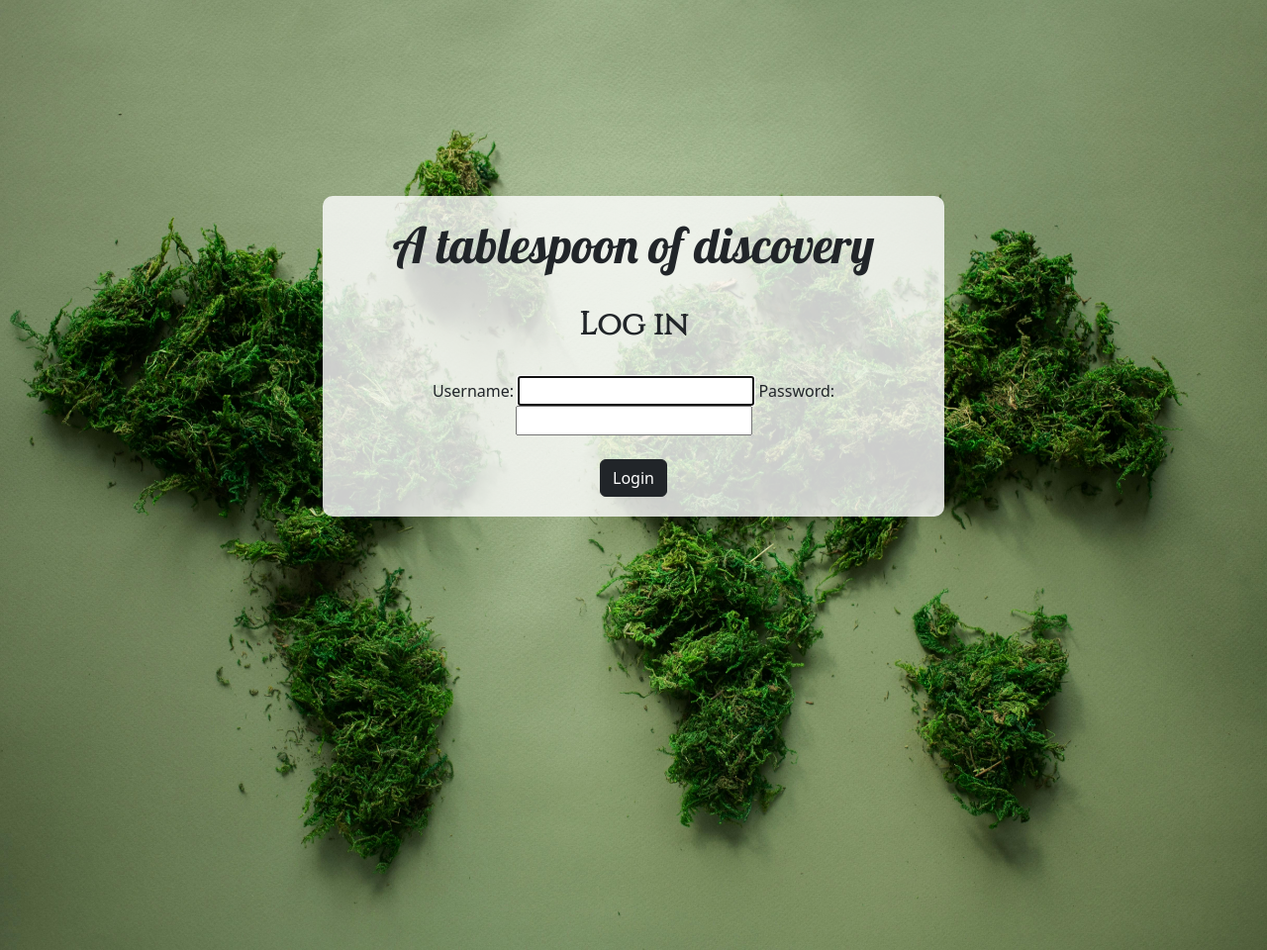
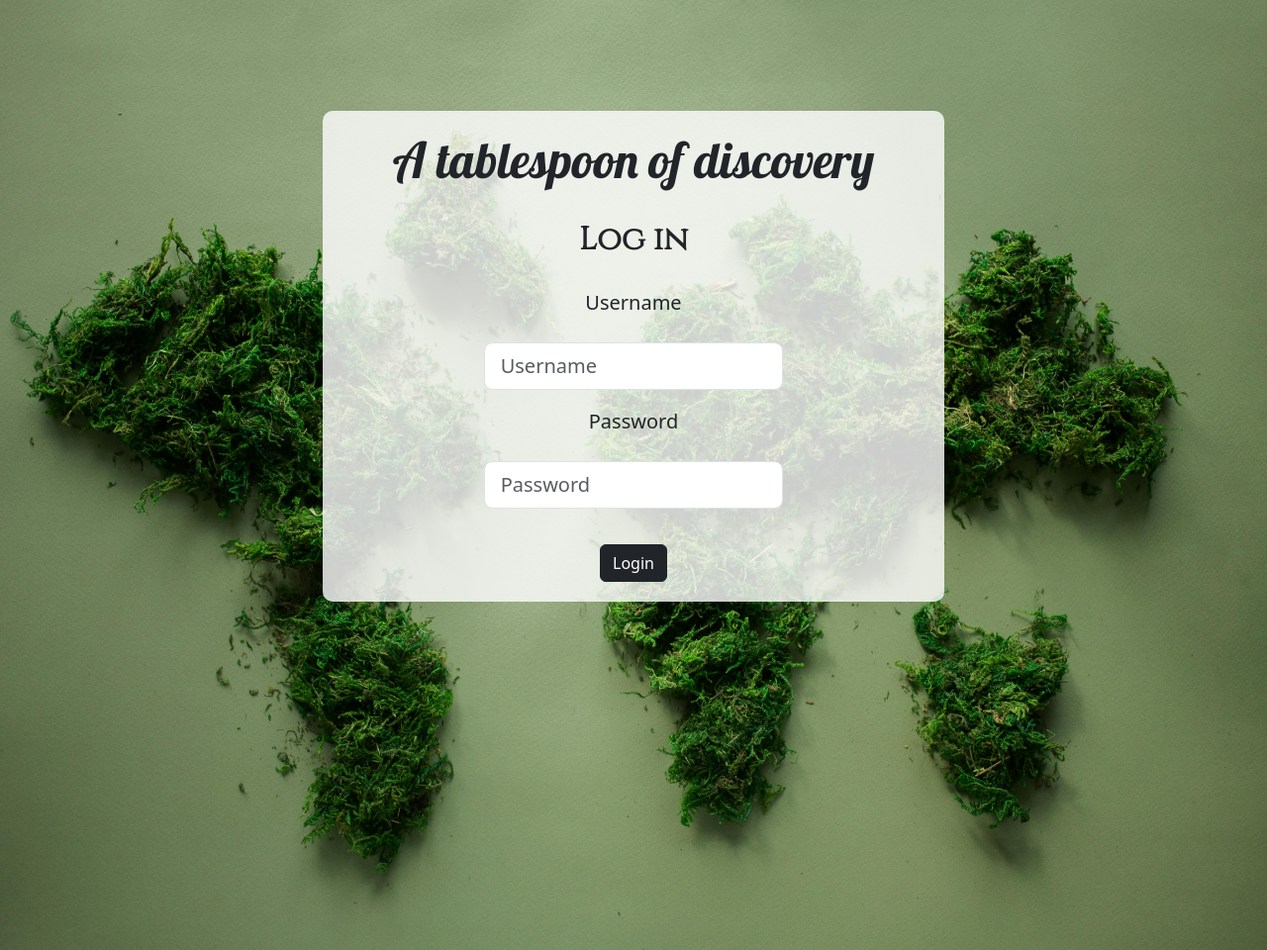
Before and after one commit to AlexaCai/recipe-app-django, a Django app: page /login/ in a window 1280 px wide. Shown: the part 102-1062 px from the top of the page at 99% size. Run offline with Django 4.2, Linux system fonts and the light colour scheme.

Commit message:
Updates on login and logout pages styling

```diff
--- a/Django-project/A2_Recipe_App/src/recipe_project/settings.py
+++ b/Django-project/A2_Recipe_App/src/recipe_project/settings.py
@@ -118,7 +118,10 @@ USE_TZ = True
 # Static files (CSS, JavaScript, Images)
 # https://docs.djangoproject.com/en/4.2/howto/static-files/
 
-STATIC_URL = 'static/'
+STATIC_URL = '/static/'
+STATICFILES_DIRS=[
+   BASE_DIR / 'static'
+]
 
 MEDIA_URL = '/media/'
 MEDIA_ROOT= BASE_DIR / 'media'
--- /dev/null
+++ b/Django-project/A2_Recipe_App/src/static/css/style.css
@@ -0,0 +1,134 @@
+/* CSS for the login and logout page */
+
+.header-display {
+    padding: 20px;
+    padding-left: 40px;
+    padding-right: 40px;
+    font-size: 20px;
+    background-color: rgb(255, 255, 255);
+}
+
+@media (max-width: 325px) {
+    .header-display {
+        font-size: 13px;
+    }
+}
+
+@media (max-width: 280px) {
+    .header-display {
+        font-size: 12px;
+    }
+}
+
+.logo-container {
+    position: absolute;
+    left: 1px;
+    height: 50px;
+    display: flex;
+    align-items: center;
+}
+
+.logo-image {
+    height: 100%;
+    width: auto;
+    object-fit: contain;
+}
+
+@media (max-width: 900px) {
+    .logo-image {
+        margin-left: 0px;
+    }
+}
+
+@media (max-width: 325px) {
+    .logo-image {
+        height: 80%;
+    }
+}
+
+@media (max-width: 325px) {
+    .logo-image {
+        height: 70%;
+    }
+}
+
+.navbar-nav li.nav-item {
+    margin-left: auto;
+    padding-right: 8px;
+    font-weight: bold;
+}
+
+.image-background {
+    background: url("../../../media/welcome-page-background.jpg") center/cover no-repeat;
+    height: 120vh;
+    margin: 0;
+}
+
+.action-boxes {
+    display: flex;
+    flex-direction: column;
+    justify-content: center;
+    align-items: center;
+    height: 90vh;
+    margin: 0;
+}
+
+.action-box-1 {
+    text-align: center;
+    position: relative;
+    padding: 20px;
+    background-color: rgb(255, 255, 255, 0.80);
+    border-radius: 10px;
+}
+
+.website-title {
+    font-family: 'Lobster', sans-serif;
+    font-weight: 400;
+    font-size: 50px;
+}
+
+@media (max-width: 405px) {
+    .website-title {
+        font-size: 40px;
+    }
+}
+
+@media (max-width: 300px) {
+    .website-title {
+        font-size: 30px;
+    }
+}
+
+.website-subtitle {
+    font-family: 'Cinzel', sans-serif;
+    font-weight: 600;
+}
+
+@media (max-width: 355px) {
+    .website-subtitle {
+        font-size: 25px;
+    }
+}
+
+@media (max-width: 300px) {
+    .website-subtitle {
+        font-size: 20px;
+    }
+}
+
+.login-form {
+    padding: 20px;
+}
+
+.logout-box-2 {
+    text-align: center;
+    padding-top: 40px;
+    margin-top: 50px;
+    border-top: 4px solid black;
+}
+
+@media (max-width: 575px) {
+    .logout-page-buttons-bottom-padding {
+        padding-bottom: 10px;
+    }
+}
--- a/Django-project/A2_Recipe_App/src/templates/auth/login.html
+++ b/Django-project/A2_Recipe_App/src/templates/auth/login.html
@@ -11,7 +11,7 @@
     <link rel="preconnect" href="https://fonts.gstatic.com" crossorigin>
     <link href="https://fonts.googleapis.com/css2?family=Lobster&display=swap" rel="stylesheet">
     <link href="https://fonts.googleapis.com/css2?family=Cinzel&family=Lobster&display=swap" rel="stylesheet">
-    <link rel="stylesheet" type="text/css" href="{% static 'recipes/css/style.css' %}">
+    <link rel="stylesheet" type="text/css" href="{% static 'css/style.css' %}">
     <link href="https://cdn.jsdelivr.net/npm/bootstrap@5.3.2/dist/css/bootstrap.min.css" rel="stylesheet"
         integrity="sha384-T3c6CoIi6uLrA9TneNEoa7RxnatzjcDSCmG1MXxSR1GAsXEV/Dwwykc2MPK8M2HN" crossorigin="anonymous">
     <title>Cuisine atlas</title>
@@ -47,33 +47,49 @@
 
     <body>
         <div class="image-background">
-            <div class="row welcome-boxes">
+            <div class="row action-boxes">
                 <div class="col-xl-6 col-lg-6 col-md-8 col-sm-10 col-10">
-                    <div class="welcome-box-1">
+                    <div class="action-box-1">
                         <h1 class="website-title">A tablespoon of discovery</h1>
                         <br>
                         <h2 class="website-subtitle">Log in</h2>
                         <br>
                         <div class="container">
                             <div class="row">
+                                <div class="col-xl-1 col-lg-1 col-md-1 col-sm-1 col-2">
+                                </div>
                                 {% if error_message %}
                                 {{error_message}}
                                 {% endif %}
-
-                                <form action="" method="POST">
-                                    {% comment %} add Django security token {% endcomment %}
-                                    {% csrf_token %}
-
-                                    <div class="login-form">
-                                        <label for="{{ form.username.id_for_label }}">Username:</label>
-                                        {{ form.username }}
-
-                                        <label for="{{ form.password.id_for_label }}">Password:</label>
-                                        {{ form.password }}
-                                    </div>
-                                    <br>
-                                    <button type="submit" class="btn btn-dark">Login</button>
-                                </form>
+                                <div class="col-xl-10 col-lg-10 col-md-10 col-sm-10 col-8">
+                                    <form action="{% url 'login' %}" method="POST" class="row justify-content-center">
+                                        {% csrf_token %}
+                                        <h5>Username</h5>
+                                        <div class="col-xl-8 col-lg-8 col-md-8 col-sm-10 col-12 login-form">
+                                            <div class="input-group input-group-lg">
+                                                <input id="username-field" name="{{ form.username.name }}" type="text"
+                                                    class="form-control"
+                                                    placeholder="{% if form.username.value %}{{ form.username.value }}{% else %}Username{% endif %}"
+                                                    aria-label="username-login" aria-describedby="username-field">
+                                            </div>
+                                        </div>
+                                        <h5>Password</h5>
+                                        <div class="col-xl-8 col-lg-8 col-md-8 col-sm-10 col-12 login-form">
+                                            <div class="input-group input-group-lg">
+                                                <input id="password-field" name="{{ form.password.name }}"
+                                                    type="password" class="form-control"
+                                                    placeholder="{% if form.password.value %}{{ form.password.value }}{% else %}Password{% endif %}"
+                                                    aria-label="password-login" aria-describedby="password-field">
+                                            </div>
+                                        </div>
+                                        <div class="col-xl-8 col-lg-8 col-md-8 col-sm-10 col-10">
+                                            <button type="submit" class="btn btn-dark mt-3 advanced-search-modal-button"
+                                                id="button-addon3" data-bs-dismiss="modal">Login</button>
+                                        </div>
+                                    </form>
+                                </div>
+                                <div class="col-xl-1 col-lg-1 col-md-1 col-sm-1 col-2">
+                                </div>
                             </div>
                         </div>
                     </div>
```
Also changed, not shown: Django-project/A2_Recipe_App/src/templates/auth/success.html (+10 -10 lines), Django-project/A2_Recipe_App/src/static/auth/css/style.css (deleted).
